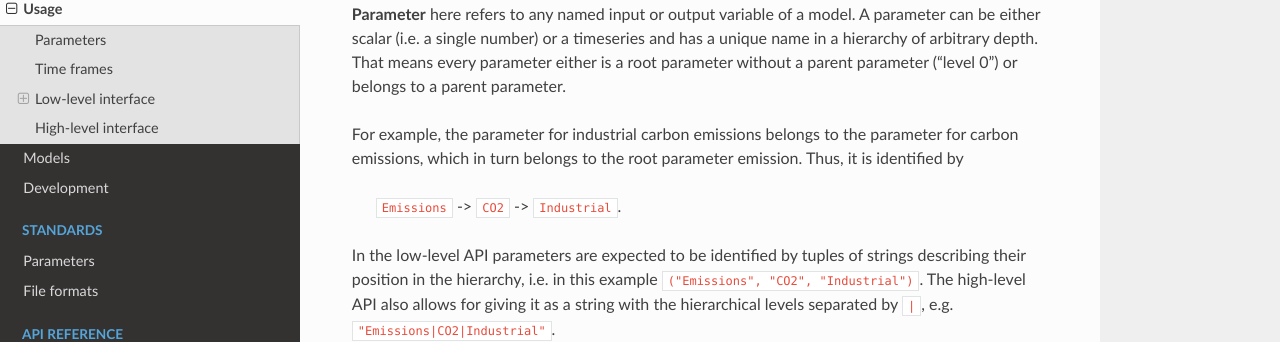
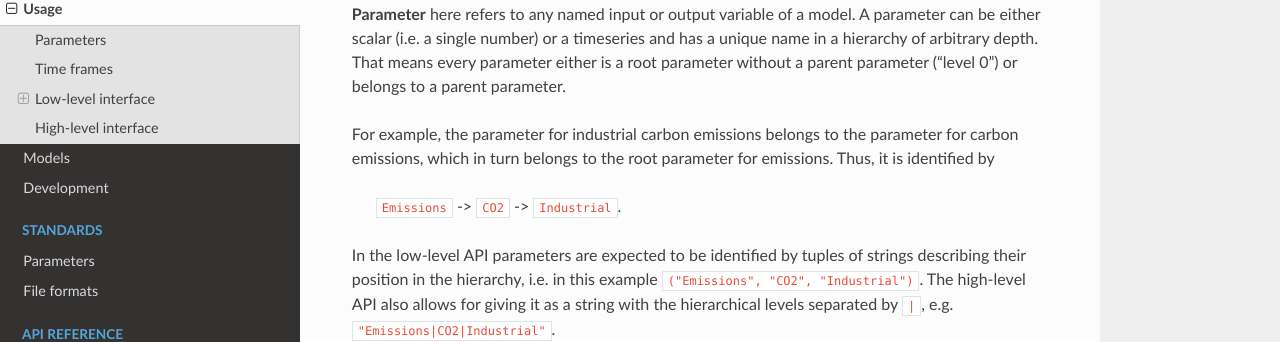
Before and after one commit to openscm/openscm, a Sphinx documentation site: the page built from docs/usage.rst, in a window 1280 px wide and 900 px high, scrolled down 464 px. Shown: the part 133-475 px from the top of the window. Built offline with Sphinx 7.4.7 and the Read the Docs theme 2.0.0, drawn with Linux system fonts in a browser that asks for light colours.

Commit message:
Fix references to parameters

```diff
--- a/docs/parameters.rst
+++ b/docs/parameters.rst
@@ -1,4 +1,3 @@
-.. _parameter-hierarchy:
 .. _standard-parameters:
 
 Parameters
--- a/docs/usage.rst
+++ b/docs/usage.rst
@@ -34,7 +36,7 @@
 
 For example, the parameter for industrial carbon emissions belongs to
 the parameter for carbon emissions, which in turn belongs to the root
-parameter emission. Thus, it is identified by
+parameter for emissions. Thus, it is identified by
 
     ``Emissions`` -> ``CO2`` -> ``Industrial``.
 
```
Also changed, not shown: other parts of docs/usage.rst (+3 -1 lines).
